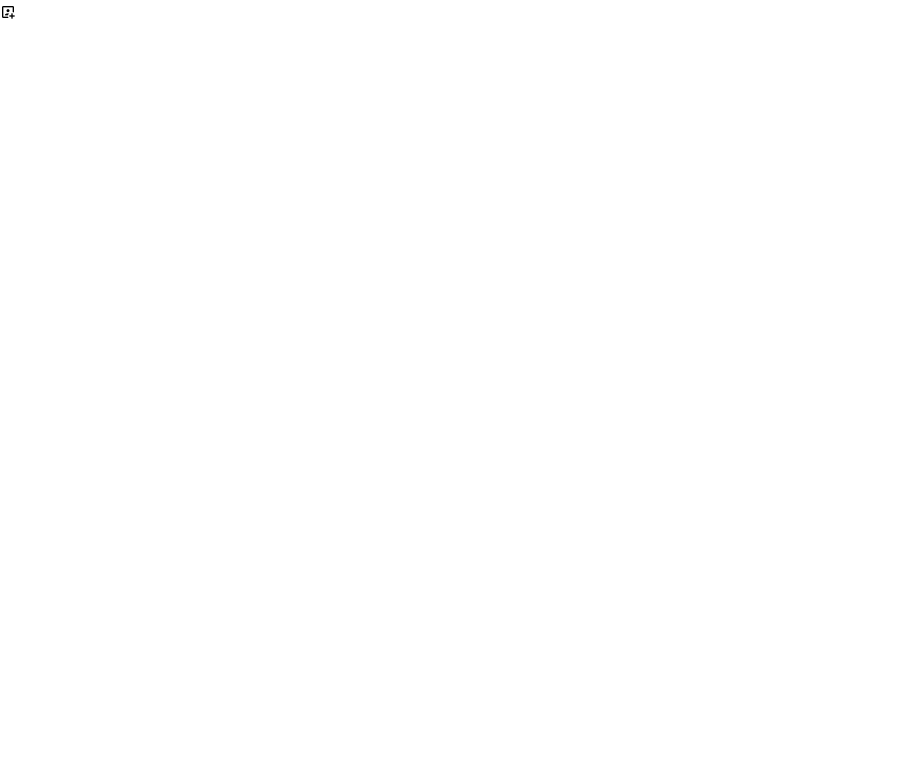
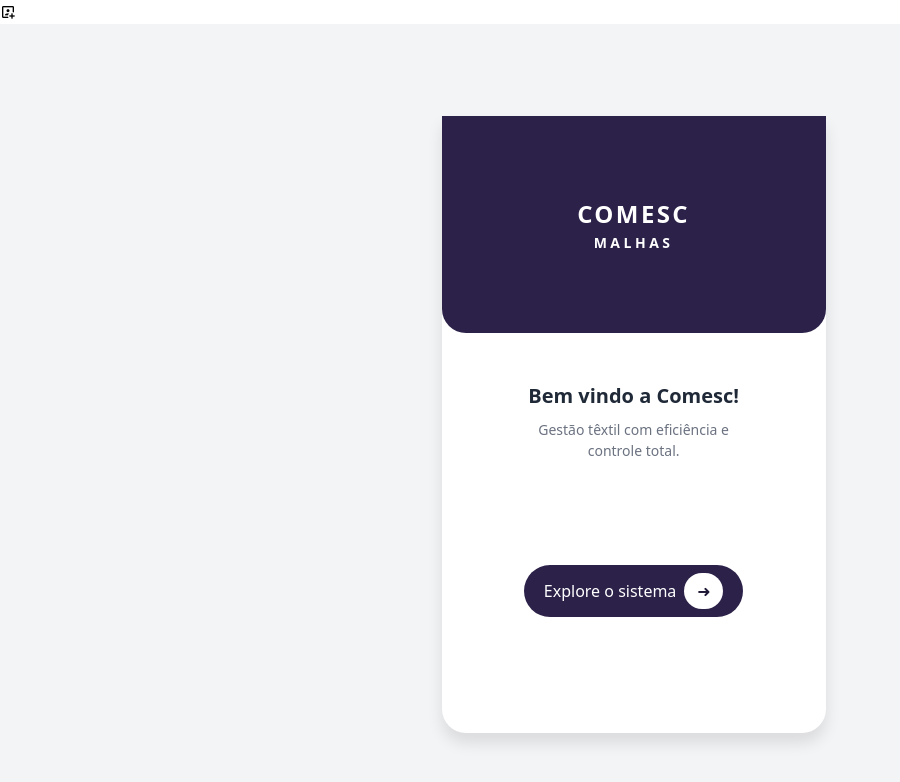
Before and after one commit to TCC-dos-guri/Comesc_Frontend, a Vue app: page / in a window 1280 px wide. Shown: the top 782 px of the page, without its empty margins (0-900 px from the left). Built offline with nearby package versions, Linux system fonts and the light colour scheme.

Commit message:
FEAT: Criated Initial Page

```diff
--- a/src/views/HomeView.vue
+++ b/src/views/HomeView.vue
@@ -1,7 +1,157 @@
 <script setup>
-import GlobalButton from '@/components/GlobalButton.vue'
+
 </script>
 
 <template>
+  <div class="container">
+    <div class="card">
+      <div class="header">
+        <h1 class="logo">COMESC</h1>
+        <h2 class="subtitle">MALHAS</h2>
+      </div>
 
+      <div class="content">
+        <h2 class="welcome-title">Bem vindo a Comesc!</h2>
+        <p class="welcome-text">
+          Gestão têxtil com eficiência e <br />
+          controle total.
+        </p>
+
+        <button class="button group">
+          Explore o sistema
+          <span class="arrow group-hover">➜</span>
+        </button>
+      </div>
+    </div>
+  </div>
 </template>
+
+<style scoped>
+
+.arrow group-hover {
+    border-radius: 10px;
+    background-color: #ffff;
+}
+
+.container {
+  display: flex;
+  align-items: center;
+  justify-content: center;
+  min-height: 100vh;
+  background-color: #f3f4f6;
+}
+
+.card {
+  width: 100%;
+  max-width: 24rem;
+  background-color: #fff;
+  border-bottom-left-radius: 1.5rem;
+  border-bottom-right-radius: 1.5rem;
+  box-shadow: 0 10px 15px rgba(0, 0, 0, 0.1);
+}
+
+.header {
+  background-color: #2C2149;
+  color: white;
+  padding: 5rem 1.5rem;
+  border-bottom-left-radius: 1.5rem;
+  border-bottom-right-radius: 1.5rem;
+  text-align: center;
+}
+
+.logo {
+  font-size: 1.5rem;
+  font-weight: bold;
+  letter-spacing: 0.1em;
+}
+
+.subtitle {
+  font-size: 0.875rem;
+  font-weight: 600;
+  letter-spacing: 0.25em;
+}
+
+.content {
+  height: 400px;
+  padding: 1rem;
+  text-align: center;
+}
+
+.welcome-title {
+  padding-top: 2rem;
+  font-size: 1.25rem;
+  font-weight: 600;
+  color: #1f2937;
+  margin-bottom: 0.5rem;
+}
+
+.welcome-text {
+  font-size: 0.875rem;
+  color: #6b7280;
+  margin-bottom: 1.5rem;
+}
+
+.button {
+  display: inline-flex;
+  align-items: center;
+  margin-top: 5rem;
+  gap: 0.5rem;
+  padding: 0.5rem 1.25rem;
+  background-color: #2C2149;
+  color: white;
+  border-radius: 9999px;
+  cursor: pointer;
+  transition: background-color 0.3s ease;
+}
+
+.button:hover {
+  background-color: #1f1835;
+}
+
+.arrow {
+  display: inline-block;
+  padding: 0.4rem 0.8rem;
+  transition: transform 0.3s ease;
+  border-radius: 2rem;
+  background-color: #ffff;
+  color: #1f1835;
+}
+
+.group:hover .arrow {
+  transform: translateX(10px);
+}
+
+.explore-button {
+  display: inline-flex;
+  align-items: center;
+  gap: 0.5rem;
+  padding: 0.5rem 1.25rem;
+  background-color: #2C2149;
+  color: white;
+  border-radius: 9999px;
+  transition: background-color 0.3s ease;
+}
+
+.explore-button:hover {
+  background-color: #1f1835;
+}
+
+.arrow {
+  display: inline-block;
+  transition: transform 0.3s ease;
+}
+
+/* Animação extra opcional */
+@keyframes slide-right {
+  0% {
+    transform: translateX(0);
+  }
+  100% {
+    transform: translateX(5px);
+  }
+}
+
+.group-hover\:animate-slide-right:hover .arrow {
+  animation: slide-right 0.3s forwards;
+}
+</style>
```
